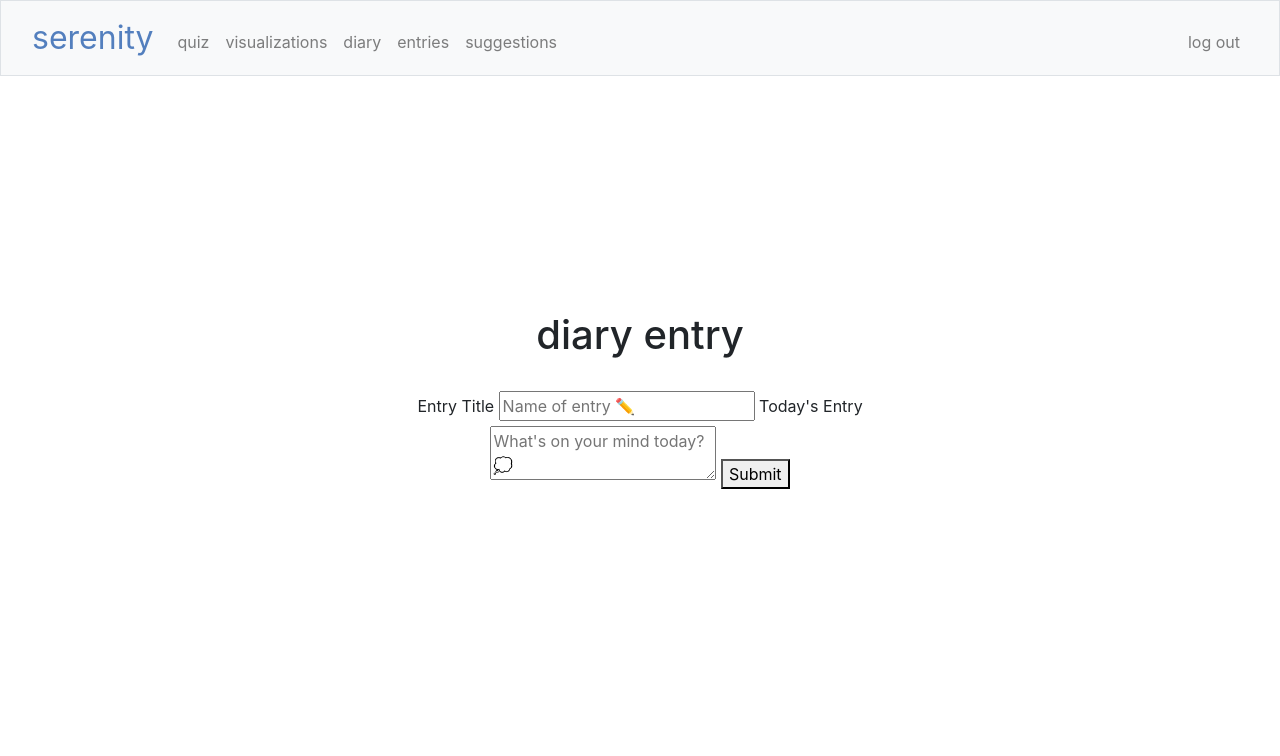
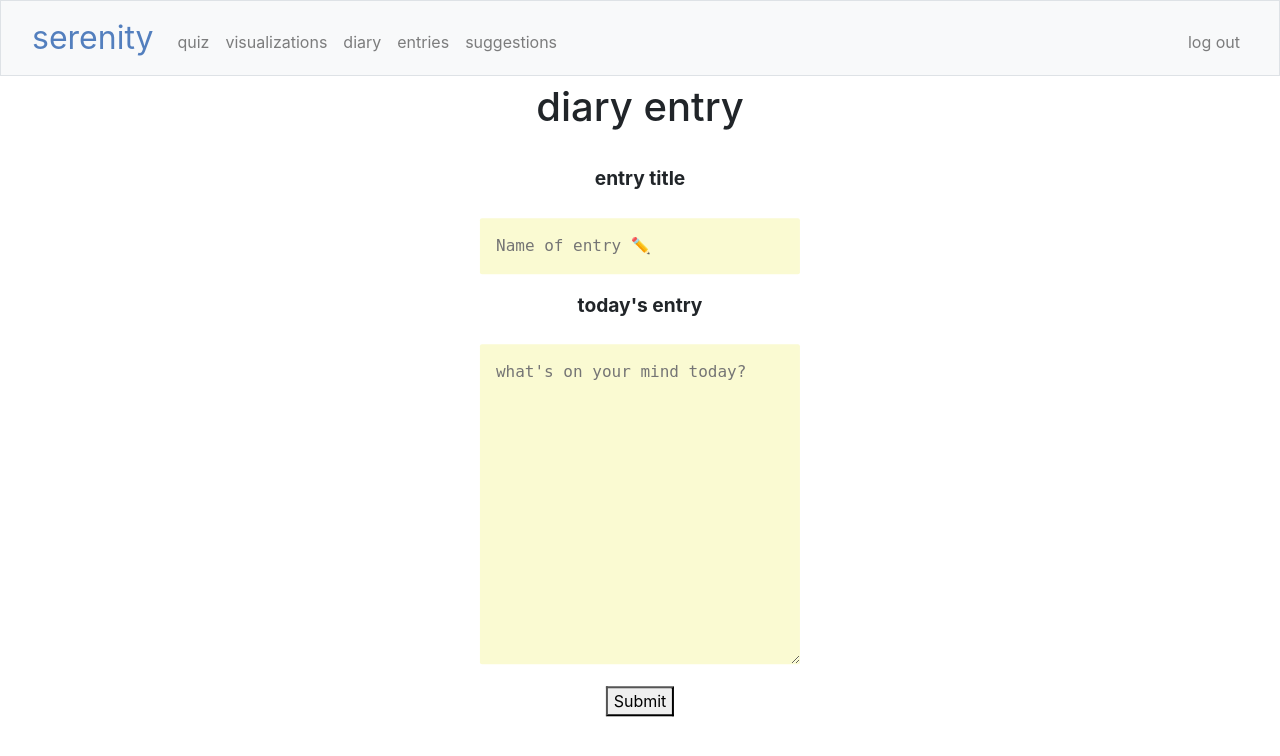
Before and after one commit to kelseyywu/serenity, a Flask app: page /diary in a window 1280 px wide. Shown: the top 756 px of the page. Run offline with Flask 2, Linux system fonts and the light colour scheme; a user stored in the database is signed in; some libraries are stand-ins or nearby versions.

Commit message:
Thu, Dec 2, 2021, 4:56 PM +00:00

```diff
--- a/static/styles.css
+++ b/static/styles.css
@@ -56,3 +56,31 @@ tbody tr:nth-of-type(odd) {
     -webkit-transform: translate(-50%, -50%);
     transform: translate(-50%, -50%);
   }
+
+.journal-label {
+    display: block;
+    line-height: 1.6;
+    font-size: 1.2rem;
+    font-weight: 700;
+}
+
+.entry-text-title {
+    width: 20em;
+    margin: 1em auto;
+    padding: 1em;
+    border-radius: 2px;
+    border: unset;
+    background-color: lightgoldenrodyellow;
+    font-family: 'Space Mono', monospace;
+}
+
+.entry-text-box {
+    width: 100%;
+    height: 20em;
+    margin: 1em auto;
+    padding: 1em;
+    border-radius: 2px;
+    border: unset;
+    background-color: lightgoldenrodyellow;
+    font-family: 'Space Mono', monospace;
+  }
--- a/templates/diary.html
+++ b/templates/diary.html
@@ -25,31 +25,15 @@
         <div class="content">
             <header><h1 style="text-align:center">diary entry</h1></header>
             <br>
-        <section class="section journal-section">
-            <div class="container">
-            <div class="container-row container-row-journal">
-                <div class="container-item container-item-journal">
-                <form id="entryForm" action="">
-                    <label for="entry-title" class="journal-label">Entry Title</label>
-                    <input
-                    type="text"
-                    name="entry-title"
-                    id="entry-title"
-                    class="entry-text-title"
-                    placeholder="Name of entry ✏️"
-                    />
-                    <label for="entry" class="journal-label">Today's Entry</label>
-                    <textarea
-                    name="daily-entry"
-                    id="entry"
-                    class="entry-text-box"
-                    placeholder="What's on your mind today? 💭"
-                    ></textarea>
-                    <button class="btn-main entry-submit-btn" type="submit">Submit</button>
-                </form>
-                </div>
-            </div>
-            </div>
-        </body>
+            <form id="entryForm" action="">
+                <label for="entry-title" class="journal-label">entry title</label>
+                <input type="text" name="entry-title" id="entry-title" class="entry-text-title" placeholder="Name of entry ✏️"/>
+                <label for="entry" class="journal-label">today's entry</label>
+                <textarea name="daily-entry" id="entry" class="entry-text-box" placeholder="what's on your mind today?"></textarea>
+                <button class="btn-main entry-submit-btn" type="submit">Submit</button>
+            </form>
+        </div>
+    </body>
+
 </html>
 {% endblock %}
```
